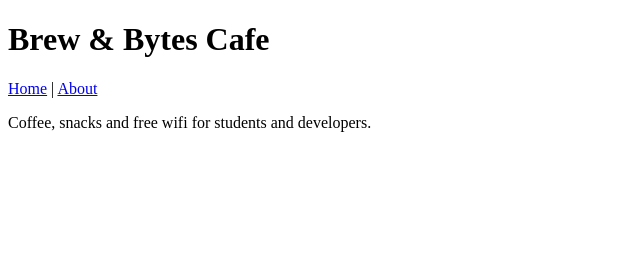
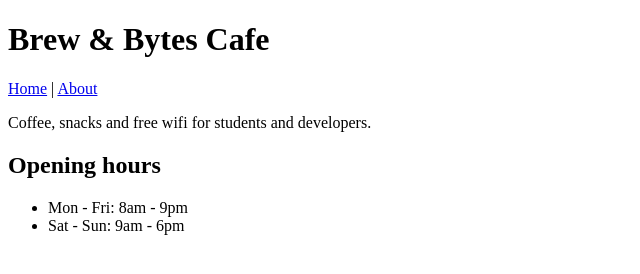
Before and after one commit to pavan042533/git-assignment, a plain HTML site: page index.html in a window 1280 px wide. Shown: the whole page, without its empty margins (0-640 px from the left). Drawn offline with Linux system fonts and the light colour scheme.

Commit message:
add opening hours to home page

```diff
--- a/index.html
+++ b/index.html
@@ -15,6 +15,11 @@
   </header>
   <main>
     <p>Coffee, snacks and free wifi for students and developers.</p>
+    <h2>Opening hours</h2>
+    <ul>
+      <li>Mon - Fri: 8am - 9pm</li>
+      <li>Sat - Sun: 9am - 6pm</li>
+    </ul>
   </main>
 </body>
 </html>
```
